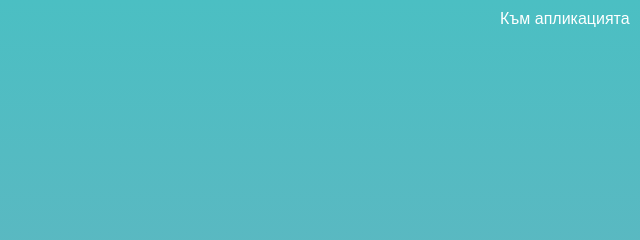
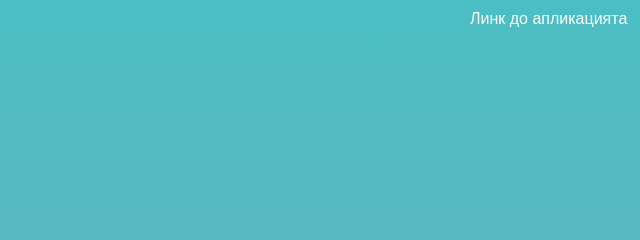
Before and after one commit to DJilanov/ucha-live-landing, a plain HTML site: page index.html in a window 1280 px wide. Shown: the top 240 px of the page, 640-1280 px from the left. Drawn offline with nearby package versions, Linux system fonts and the light colour scheme.

Commit message:
Improve redirect

```diff
--- a/General Styles.css
+++ b/General Styles.css
@@ -250,7 +250,7 @@ p{
 	right: 10px;
 	font-size: 16px;
 	display: inline-block;
-	width: 130px;
+	width: 160px;
 	color: white;
 	z-index: 50;
 }
--- a/index.html
+++ b/index.html
@@ -93,7 +93,7 @@
 
 	<body>
 		<div class="fixed-right">
-			<a href="http://app.ucha.live/login" target="_blank" style="color: white; text-decoration: none;">Към апликацията</a>
+			<a href="http://app.ucha.live/login" target="_blank" style="color: white; text-decoration: none;">Линк до апликацията</a>
 		</div>
 
 		<div id="fullpage">
```
